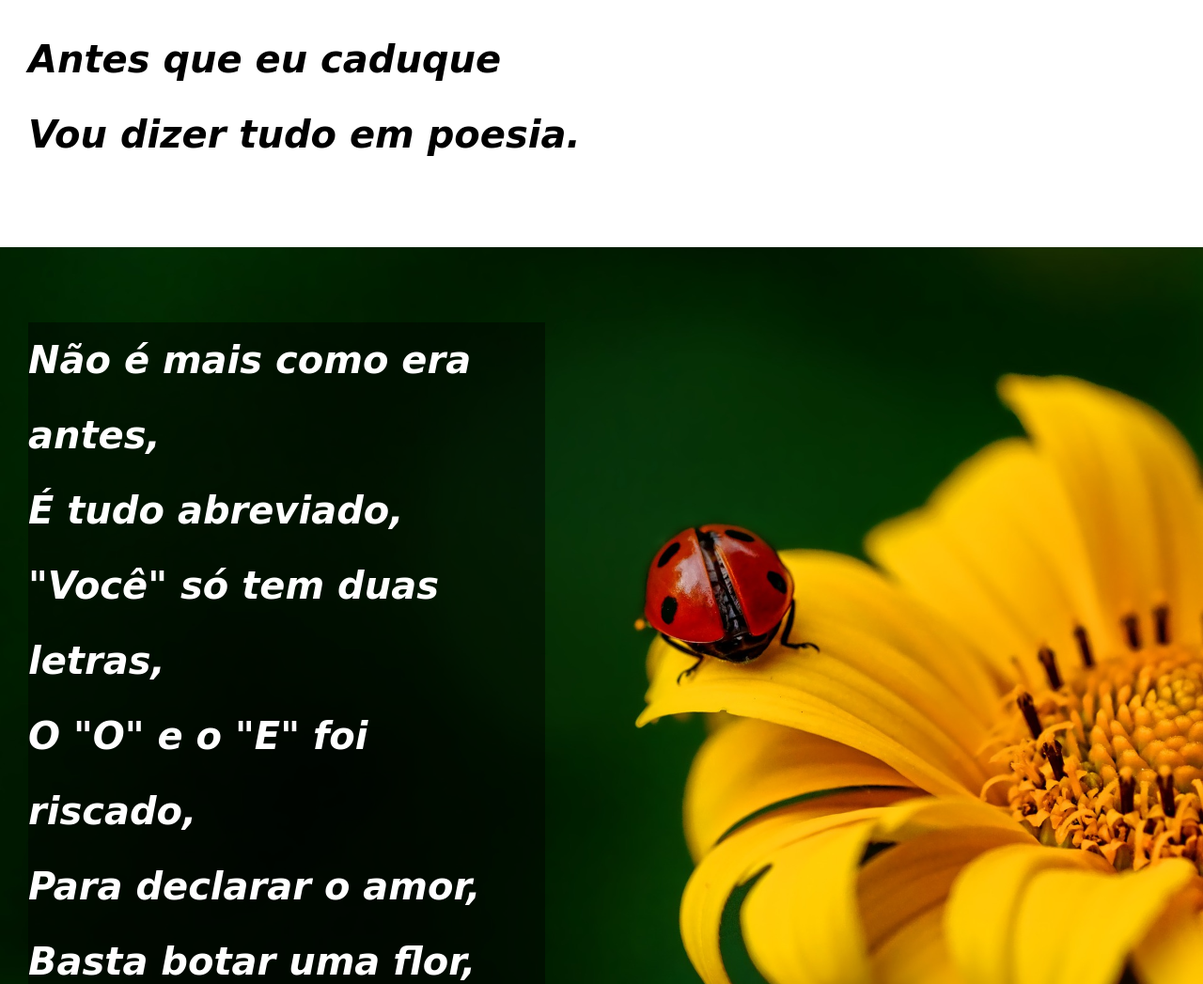
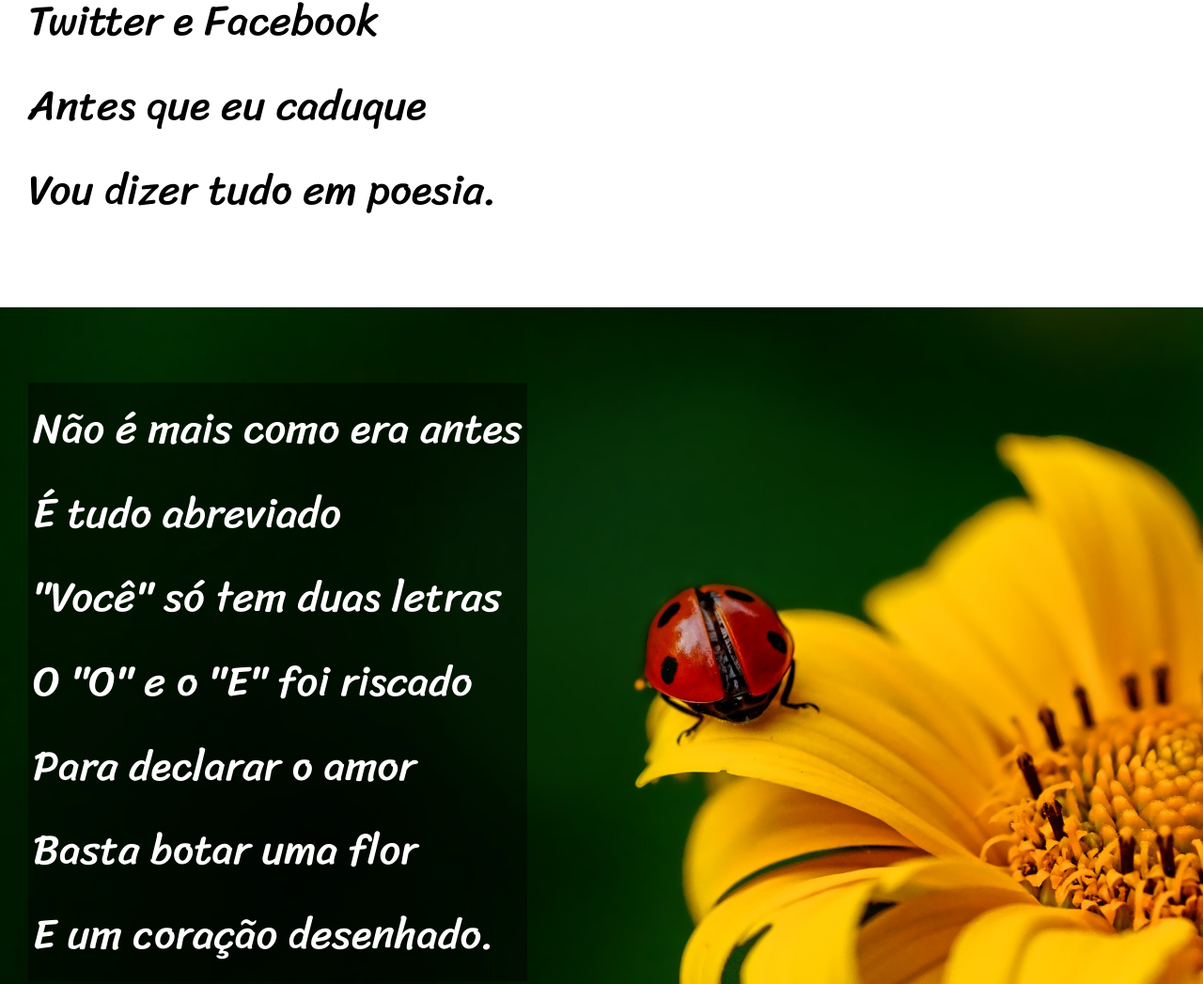
Before and after one commit to 0chilli-dev0/html-css, a plain HTML site: page exercicio/cordel/projeto-cordel.html in a window 1280 px wide. Shown: the part 725-1772 px from the top of the page at 94% size. Drawn offline with Linux system fonts and the light colour scheme.

Commit message:
atualiza;ao

```diff
--- a/exercicio/cordel/estilos/estilo.css
+++ b/exercicio/cordel/estilos/estilo.css
@@ -6,7 +6,6 @@
 *{
     margin: 0%;
     padding: 0%;
-    font-style: italic;
 }
 body, html{
     min-height: 100vh;
@@ -19,11 +18,10 @@ header > h1{
     text-align: center;
     padding-top: 50px;
     font-family: 'Passion One', cursive;
-    font-size: 130px;
+    font-size: 10vw;
     font-style: normal;
     font-variant: small-caps;
 }
-
 header > p{
     color: white;
     text-align: center;
@@ -54,8 +52,9 @@ section.imagem2{
 section > article {
     background-color: rgba(0, 0, 0, 0.438);
     color: white;
-    width: 550px;
+    display: inline-block;
     background-position: center left;
+    padding: 5px;
 }
 section{
     padding-top: 10vh;
@@ -63,8 +62,8 @@ section{
     line-height: 2em;
     padding-left: 30px;
     font-family: cursive;
-    font-weight: 600;
-    font-size: 40px;
+    font-size: 3.5vw;
+    font-family:'sriracha', cursive;
 }
 footer{
     background-color: black;
--- a/exercicio/cordel/projeto-cordel.html
+++ b/exercicio/cordel/projeto-cordel.html
@@ -25,12 +25,12 @@
     </section>
     <section class="imagem1">
         <article class="texto">
-            Não é mais como era antes,<br>
-            É tudo abreviado,<br>
-            "Você" só tem duas letras,<br>
-            O "O" e o "E" foi riscado,<br>
-            Para declarar o amor,<br>
-            Basta botar uma flor,<br>
+            Não é mais como era antes<br>
+            É tudo abreviado<br>
+            "Você" só tem duas letras<br>
+            O "O" e o "E" foi riscado<br>
+            Para declarar o amor<br>
+            Basta botar uma flor<br>
             E um coração desenhado.
         </article>
     </section>
@@ -44,6 +44,8 @@
             Se o saite é muito bom<br>
             Ele vale um alto preço.
         </p>
+      </section>
+        <section>
         <p class="texto">
             Pra piorar a liguagem<br>
             O emoticom é um risco<br>
@@ -75,6 +77,8 @@
             O mundo ficou cativo<br>
             Da tecnologia do agora.
         </p>
+        </section>
+        <section>
         <p class="texto">
             Deus escuta todo mundo<br>
             Se quiser, faça esse teste<br>
```
